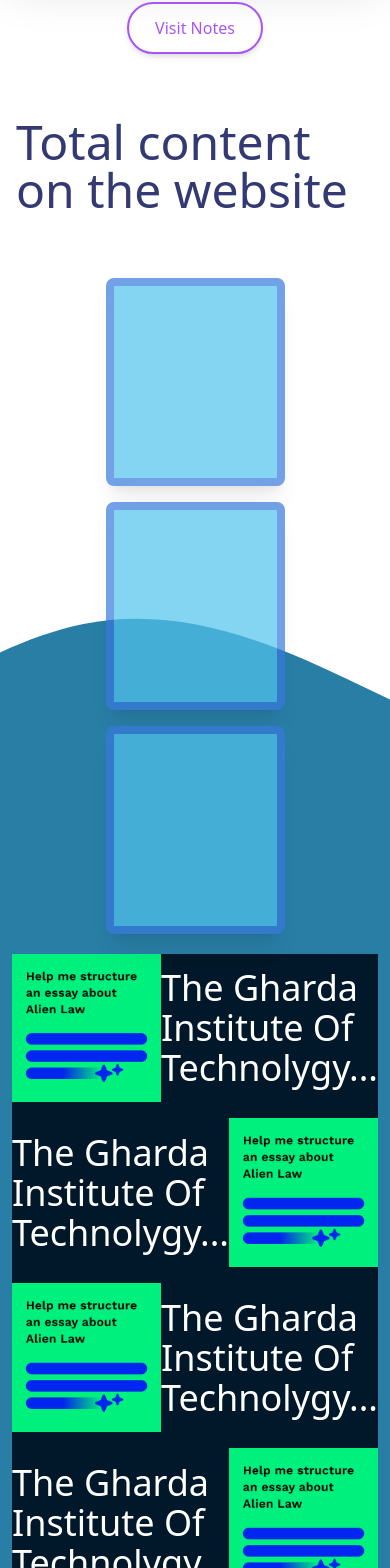
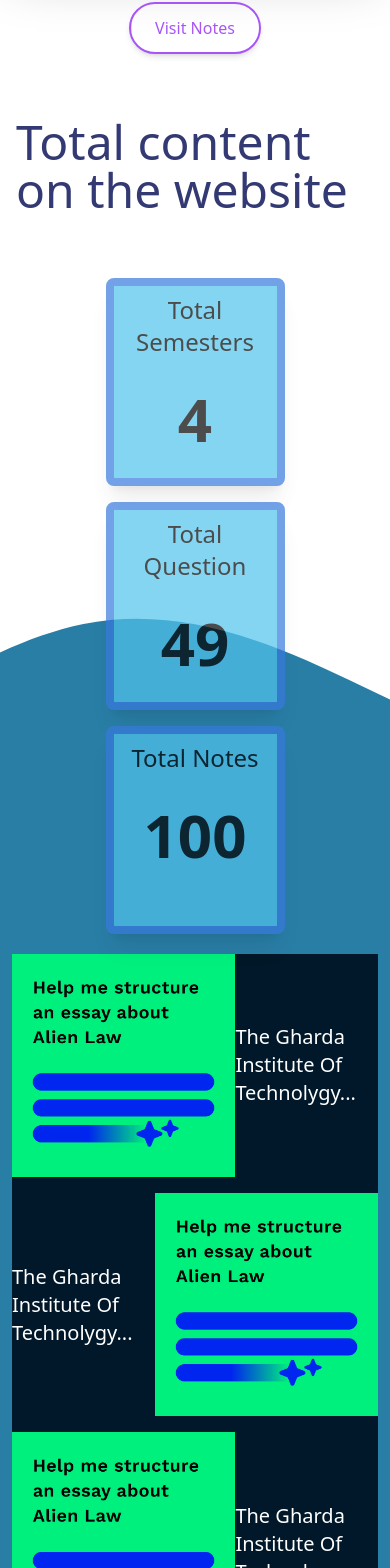
Before and after one commit to Sami3160/git, a React (Vite) app: page / in a window 390 px wide. Shown: the part 404-1972 px from the top of the page. Built offline with nearby package versions, Linux system fonts and the light colour scheme.

Commit message:
Add background color to content area and update styling in NotesArea component

```diff
--- a/src/pages/Home.tsx
+++ b/src/pages/Home.tsx
@@ -67,7 +67,7 @@
                         className="decription font-mono drop-shadow-xl top-0 invisible md:visible mx-16 text-sm md:text-md flex text-center z-10 text-[#387ADF]"
 
 
-                        style={{ border: "2px solid #387ADF", borderRadius: "10px", padding: "10px", y: bgY , backgroundColor:"white"}}
+                        style={{ border: "2px solid #387ADF", borderRadius: "10px", padding: "10px", y: bgY, backgroundColor: "white" }}
                     >
                         <p>
                             "Explore the digital haven for CSE enthusiasts at GIT!
@@ -104,22 +104,25 @@
             {/* special button */}
             <motion.div className="special w-full my-10 flex flex-col justify-center items-center" >
 
+                <NavLink to={"/notes"}>
+
                     <div className="button mx-auto">
                         <motion.a
                             initial={{ x: -200, scale: 0.5 }}
                             whileHover={{ scale: 1.3, boxShadow: "0px 0px 10px 0px #387ADF" }}
                             whileInView={{ x: 0, scale: 1 }}
-                        // viewport={{ once: true }}
                             transition={{ duration: 0.5, type: 'spring', stiffness: 100, damping: 10 }}
                             href="#_" className="relative inline-flex items-center justify-center p-4 px-6 py-3 overflow-hidden font-medium text-indigo-600 transition duration-300 ease-out border-2 border-purple-500 rounded-full shadow-md group">
                             <span className="absolute inset-0 flex items-center justify-center w-full h-full text-white duration-300 -translate-x-full bg-purple-500 group-hover:translate-x-0 ease">
                                 <svg className="w-6 h-6" fill="none" stroke="currentColor" viewBox="0 0 24 24" xmlns="http://www.w3.org/2000/svg"> <FontAwesomeIcon icon={faBook} />  </svg>
                             </span>
-                        <span className="absolute flex items-center justify-center w-full h-full text-purple-500 transition-all duration-300 transform group-hover:translate-x-full ease" >Visit Notes</span>
-                        <span className="relative invisible">Visi   t Notes</span>
+                            <span className="absolute flex items-center justify-center w-full h-full text-purple-500 transition-all duration-300 transform group-hover:translate-x-full ease" > Visit Notes</span>
+                            <span className="relative invisible">Visit Notes</span>
                         </motion.a>
 
                     </div>
+                </NavLink>
+
             </motion.div>
 
 
@@ -143,7 +146,12 @@
                         // style={{ y: card }}
                         className="card col-span-1 w-full h-56  p-2 z-10">
                         <div className="cardContent p-2 shadow-xl mx-auto sm:mx-0 md:mx-auto rounded-lg w-[50%] sm:w-full md:w-[70%] h-full bg-[#50C4ED] border-[8px] opacity-[0.7] border-[#387ADF]">
-                            <h1></h1>
+                            <div className="title text-2xl  text-center">Total Semesters</div>
+                            <div className="title text-6xl flex text-center h-[70%] justify-center items-center font-extrabold">
+                                <p>
+                                    4
+                                </p>
+                            </div>
                         </div>
                     </motion.div>
                     <motion.div
@@ -152,6 +160,12 @@
                         transition={{ duration: 0.5, type: 'spring', stiffness: 100, damping: 10, delay: 0.2 }}
                         className="card col-span-1 w-full h-56 p-2 z-10">
                         <div className="cardContent p-2 shadow-xl mx-auto sm:mx-0 md:mx-auto rounded-lg w-[50%] sm:w-full md:w-[70%] h-full bg-[#50C4ED] border-[8px] opacity-[0.7] border-[#387ADF]">
+                            <div className="title text-2xl  text-center">Total Question</div>
+                            <div className="title text-6xl flex text-center h-[70%] justify-center items-center font-extrabold">
+                                <p>
+                                    49
+                                </p>
+                            </div>
                         </div>
                     </motion.div>
                     <motion.div
@@ -160,7 +174,12 @@
                         transition={{ duration: 0.5, type: 'spring', stiffness: 100, damping: 10, delay: 0.6 }}
                         className="card col-span-1 w-full h-56  p-2 z-10">
                         <div className="cardContent p-2 shadow-xl mx-auto  sm:mx-0 md:mx-auto rounded-lg w-[50%] sm:w-full md:w-[70%] h-full bg-[#50C4ED] border-[8px] opacity-[0.7] border-[#387ADF]">
-
+                            <div className="title text-2xl  text-center">Total Notes</div>
+                            <div className="title text-6xl flex text-center h-[70%] justify-center items-center font-extrabold">
+                                <p>
+                                    100
+                                </p>
+                            </div>
                         </div>
                     </motion.div>
                 </motion.div>
@@ -175,12 +194,12 @@
                         <div className='h-auto w-[34rem] '>
                             <img src={temp} alt="" />
                         </div>
-                        <div className='text-4xl '>The Gharda Institute Of Technolygy...</div>
+                        <div className='text-xl md:text-4xl '>The Gharda Institute Of Technolygy...</div>
                     </div>
 
 
                     <div className="cardType2 flex flex-row justify-between items-center ">
-                        <div className='text-4xl '>The Gharda Institute Of Technolygy...</div>
+                        <div className='text-xl md:text-4xl '>The Gharda Institute Of Technolygy...</div>
                         <div className='h-auto w-[34rem] '>
                             <img src={temp} alt="" />
                         </div>
@@ -191,12 +210,12 @@
                         <div className='h-auto w-[34rem] '>
                             <img src={temp} alt="" />
                         </div>
-                        <div className='text-4xl '>The Gharda Institute Of Technolygy...</div>
+                        <div className='text-xl md:text-4xl '>The Gharda Institute Of Technolygy...</div>
                     </div>
 
 
                     <div className="cardType2 flex flex-row justify-between items-center ">
-                        <div className='text-4xl '>The Gharda Institute Of Technolygy...</div>
+                        <div className='text-xl md:text-4xl '>The Gharda Institute Of Technolygy...</div>
                         <div className='h-auto w-[34rem] '>
                             <img src={temp} alt="" />
                         </div>
--- a/src/pages/NoresArea.css
+++ b/src/pages/NoresArea.css
@@ -5,6 +5,10 @@
     height: 450px;
 }
 
+
+.content{
+    background-color: rgba(73, 192, 232, 0.267);
+}
 
 .sem{
     padding: 12px;
@@ -26,6 +30,5 @@
 .sem:hover{
     transition: all 0.3s;
     background-color: #4c649da7;
-    color: white;
     border:  4px solid #1e2a4591;
 }
--- a/src/pages/NotesArea.tsx
+++ b/src/pages/NotesArea.tsx
@@ -42,9 +42,11 @@
             </div>
 
             <div className=" bg-[#1e2a45]  p-0 sm:p-8 md:p-16">
-                <div className="content grid grid-cols-4 grid-rows-1 md:grid-rows-4 md:grid-cols-1">
-                    <div className="head col-span-1 p-3 flex sm:justify-center  bg-blue-300 rounded-xl w-full" ref={head}>
-                        <div className="data relative grid grid-rows-8 grid-cols-1 md:grid-cols-8 md:grid-rows-1 text-sm space-y-2 md:space-x-3 lg:space-x-10">
+                <div className="content grid grid-cols-4 grid-rows-1 md:grid-rows-4 md:grid-cols-1 md:p-2" >
+                    <div className="head col-span-1 p-3 flex sm:justify-center  bg-blue-300 rounded-xl w-full mr-2 md:mx-0 md:my-2" ref={head}>
+                        <div className="data relative items-center justify-center
+                        grid grid-rows-8 grid-cols-1 md:grid-cols-8 md:grid-rows-1
+                        text-sm space-y-2 md:space-x-3 lg:space-x-10">
                             <motion.div
                                 whileTap={{ scale: 1.2, color: '#000000' }}
                                 onClick={handleSem}
@@ -105,7 +107,7 @@
 
                         </div>
                     </div>
-                    <div className="cardArea col-span-3  relative bg-slate-200 opacity-85 rounded-lg">
+                    <div className="cardArea col-span-3 md:row-span-3 relative bg-slate-200 opacity-85 shadow-inner rounded-lg">
                         <div className="close absolute top-1/2 left-0 text-white   sm:hidden" onClick={onHideClick}>
                             <FontAwesomeIcon icon={faArrowCircleLeft} className="h-6 w-6" />
                         </div>
```
Lines whose indentation alone changed are shown as unchanged.
